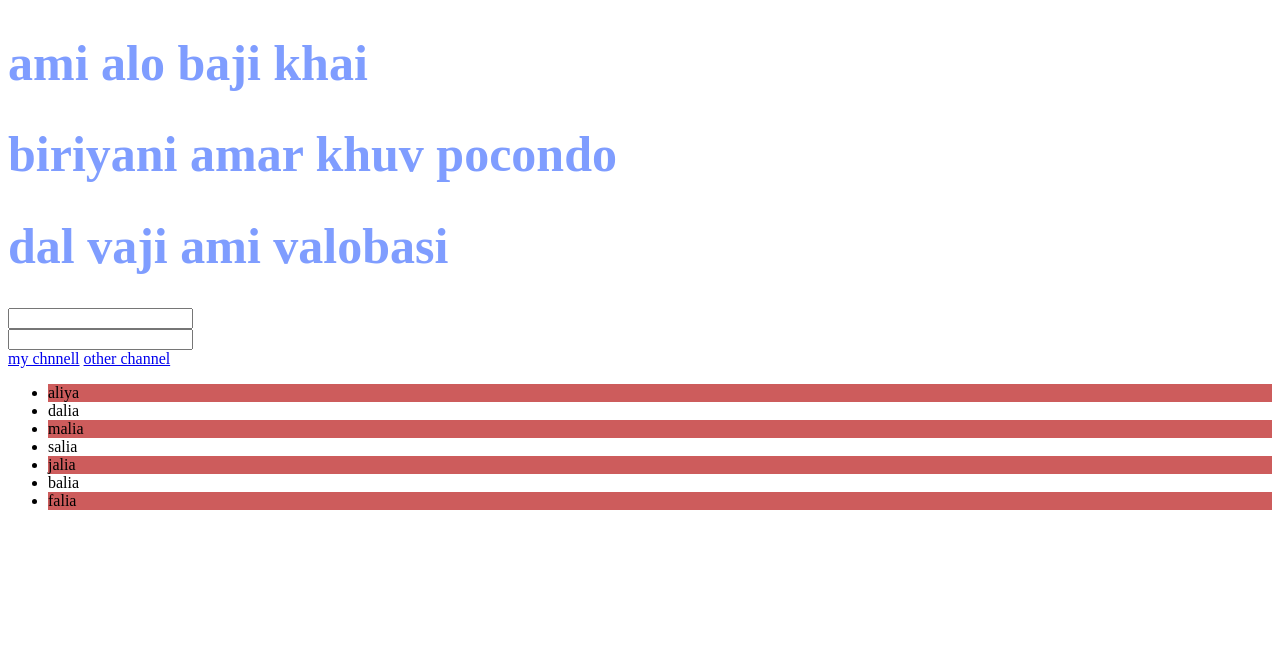
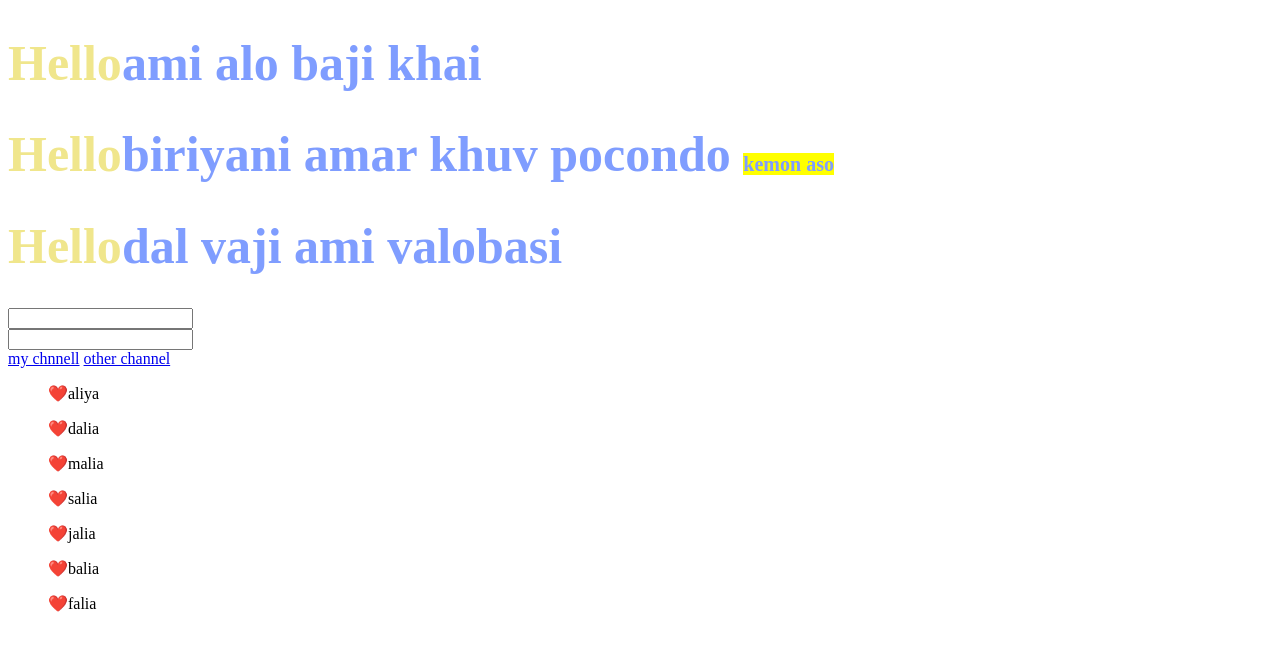
Before and after one commit to Tareqweb/my-first-website, a plain HTML site: page pseudo_class.html in a window 1280 px wide. Drawn offline with Linux system fonts and the light colour scheme.

Commit message:
pseudo element

```diff
--- a/pseudo_class.html
+++ b/pseudo_class.html
@@ -28,30 +28,45 @@
             background-color: indianred;
         }
         a:visited{
-            color: red;
+            color: rgb(136, 255, 0);
         }
+        h1::before{
+            content: "Hello";
+            color: khaki;
+        }
+
+        p::before{
+
+            content: "❤️️";
+
+        }
+        .epic::after{
+
+            content: "kemon aso";
+            background-color: yellow;
+            font-size: 20px;
 
     </style>
 </head>
 <body>
     <h1>ami alo baji khai </h1>
-    <h1>biriyani amar khuv pocondo</h1>
-    <h1 class="special">dal vaji ami valobasi</h1>
+    <h1 class="epic">biriyani amar khuv pocondo </h1>
+    <h1 class="special">dal vaji ami valobasi </h1>
 
     <input name="email" type="text">
     <br >
     <input name="password" type="text">
     <br>
-    <a href="https://www.youtube.com/salman"> my chnnell</a>
+    <a href="https://www.youtube.com/watch?v=PWYtQERpgdM"> my chnnell</a>
     <a href="https://www.youtube.com/watch?v=PWYtQERpgdM">other channel</a>
     <ul>
-        <li>aliya</li>
-        <li>dalia</li>
-        <li>malia</li>
-        <li>salia</li>
-        <li>jalia</li>
-        <li>balia</li>
-        <li>falia</li>
+        <p>aliya</p>
+        <p>dalia</p>
+        <p>malia</p>
+        <p>salia</p>
+        <p>jalia</p>
+        <p>balia</p>
+        <p>falia</p>
     </ul>
 </body>
 </html>
```
